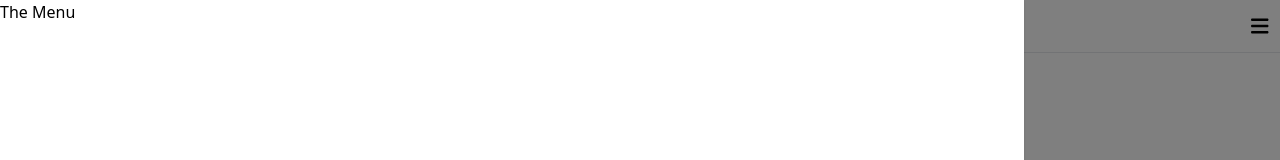
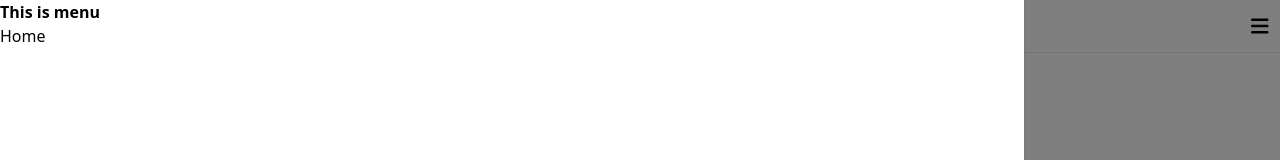
Before and after one commit to shidqiiii/mini-project-rakamin, a React (Create React App) app: page / in a window 1280 px wide. Both pictures are taken after a click on the icon 1259 px from the left and 25 px from the top of the page. Shown: the top 160 px of the page. Built offline with nearby package versions, Linux system fonts and the light colour scheme.

Commit message:
menambahkan animasi menu component
menambahkan package react-spring

```diff
--- a/package.json
+++ b/package.json
@@ -12,6 +12,7 @@
     "react": "^18.2.0",
     "react-dom": "^18.2.0",
     "react-scripts": "5.0.1",
+    "react-spring": "^9.5.2",
     "tailwindcss": "^3.1.7",
     "web-vitals": "^2.1.4"
   },
--- a/src/Components/Navigation.js
+++ b/src/Components/Navigation.js
@@ -1,27 +1,23 @@
 import React, { useState } from 'react'
 import { FontAwesomeIcon } from '@fortawesome/react-fontawesome'
 import { faBars } from '@fortawesome/free-solid-svg-icons'
+import { useTransition, animated } from 'react-spring';
 
 function Navigation() {
     const [showMenu, setShowMenu] = useState(false);
 
-    let menu, menuMask
+    const maskTransition = useTransition(showMenu, {
+        from: { opacity: 0 },
+        enter: { opacity: 1 },
+        leave: { opacity: 0 },
+    })
 
-    if (showMenu) {
-        menu = (
-            <div
-                className='fixed bg-white top-0 left-0 w-4/5 h-full z-50 shadow'>
-                The Menu
-            </div>
-        )
+    const menuTransition = useTransition(showMenu, {
+        from: { opacity: 0, transform: 'translateX(-100%)' },
+        enter: { opacity: 1, transform: 'translateX(0%)' },
+        leave: { opacity: 0, transform: 'translateX(-100%)' },
+    })
 
-        menuMask = (
-            <div
-                className='bg-black-t-50 fixed top-0 left-0 w-full h-full z-50'
-                onClick={() => setShowMenu(false)}>
-            </div>
-        )
-    }
 
     return (
         <nav>
@@ -31,9 +27,32 @@ function Navigation() {
                     onClick={() => setShowMenu(!showMenu)} />
             </span>
 
-            {menuMask}
+            {
+                maskTransition(
+                    (styles, item) =>
+                        item &&
+                        <animated.div
+                            style={styles}
+                            className='bg-black-t-50 fixed top-0 left-0 w-full h-full z-50'
+                            onClick={() => setShowMenu(false)}>
+                        </animated.div>
+                )
+            }
 
-            {menu}
+            {
+                menuTransition(
+                    (styles, item) =>
+                        item &&
+                        <animated.div
+                            style={styles}
+                            className='fixed bg-white top-0 left-0 w-4/5 h-full z-50 shadow'>
+                            <span className='font-bold'>This is menu</span>
+                            <ul>
+                                <li>Home</li>
+                            </ul>
+                        </animated.div>
+                )
+            }
         </nav>
     )
 }
```
Also changed, not shown: 1 other file (tests, documents, lock files or other folders).
